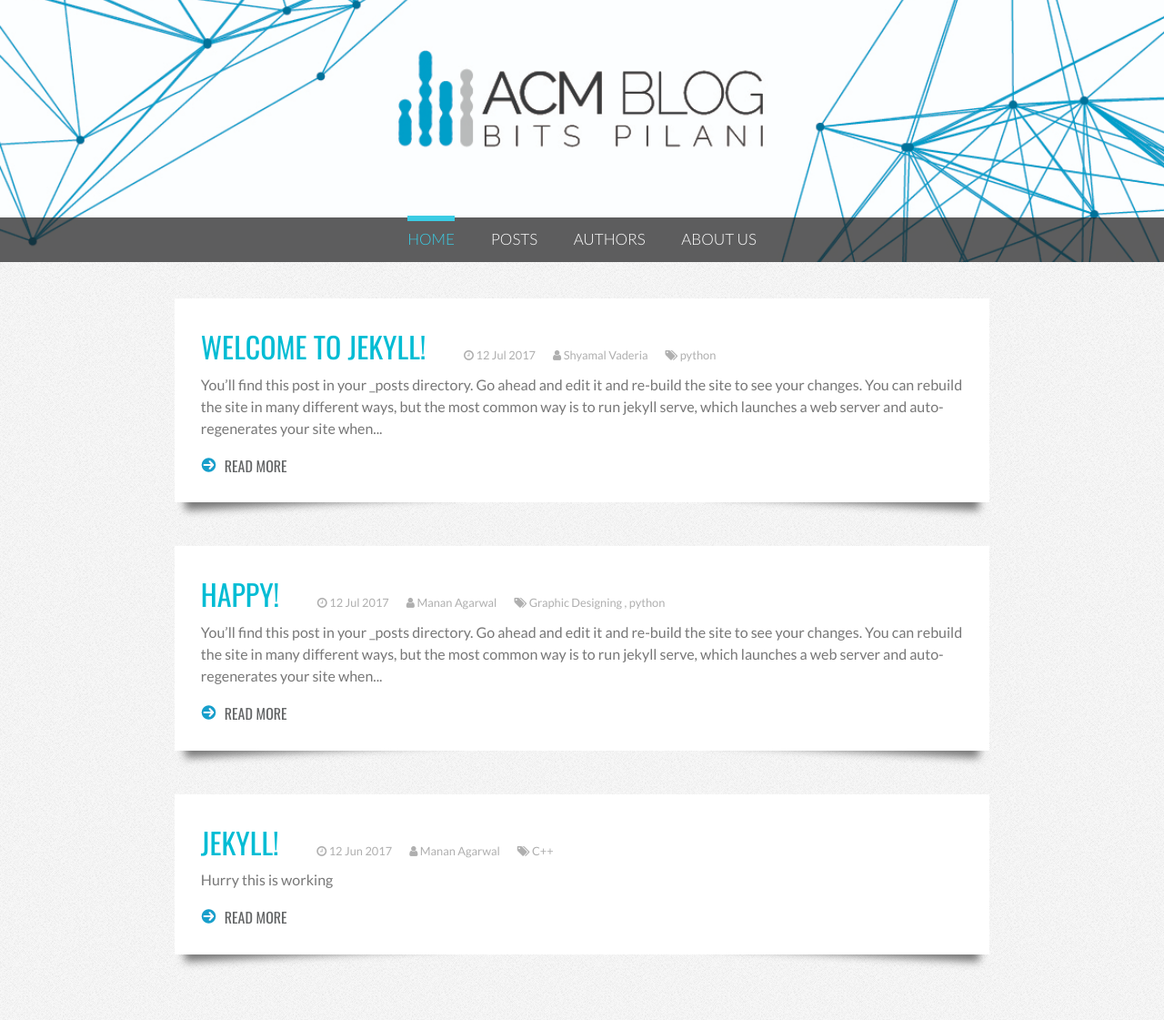
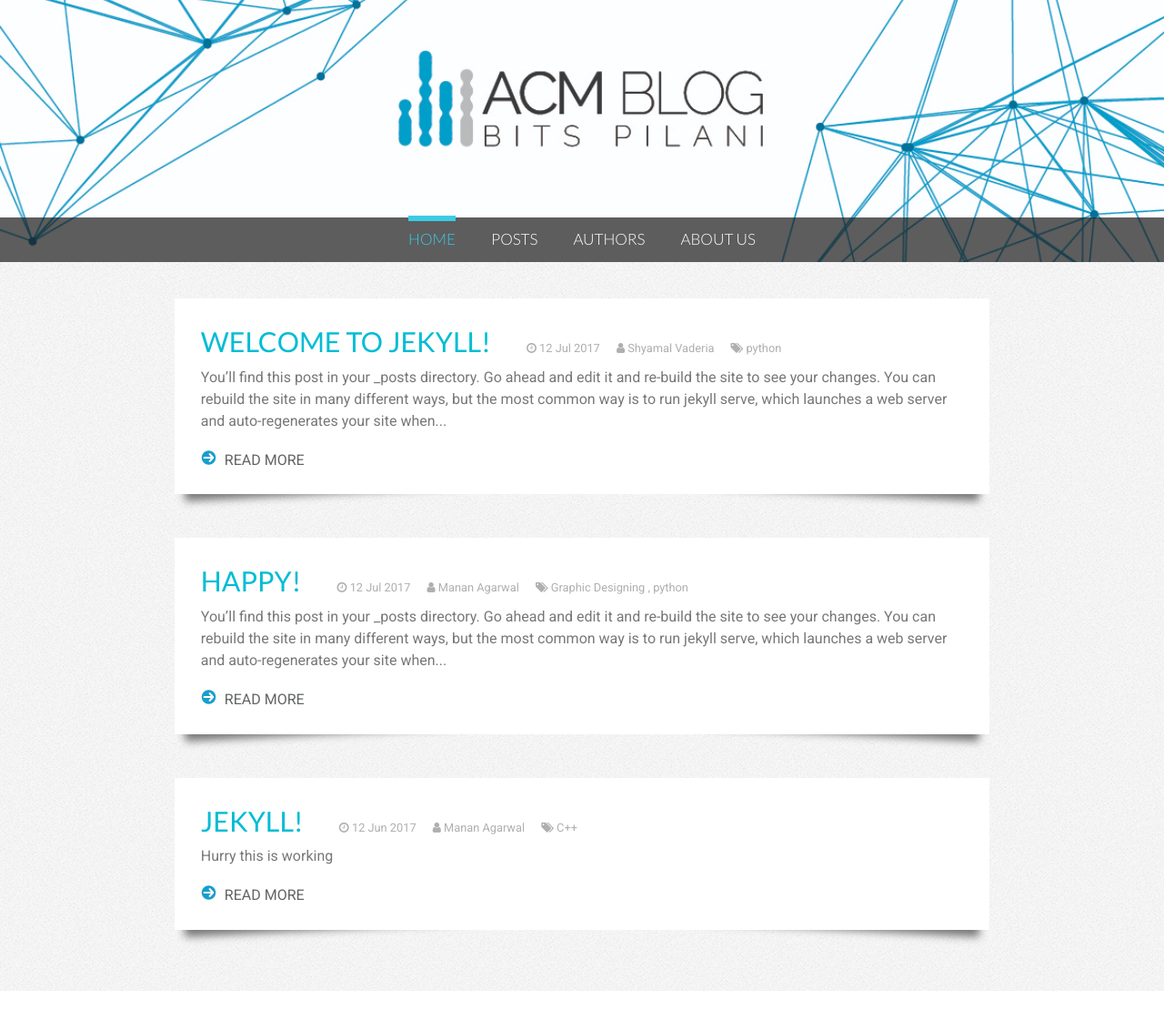
Before and after one commit to MananAgarwal/ACM-Blog, a Jekyll site: the page built from index.html, in a window 1280 px wide. Shown: the whole page at 91% size. Built offline with Jekyll 4.4.1, drawn with Linux system fonts in a browser that asks for light colours; nearby versions of some CDN libraries; after the commit the page ends 1089 px from its top, so only the background shows below that.

Commit message:
font changed to lato and roboto

```diff
--- a/_includes/head.html
+++ b/_includes/head.html
@@ -11,8 +11,8 @@
   <link rel="stylesheet" href="https://cdnjs.cloudflare.com/ajax/libs/font-awesome/4.7.0/css/font-awesome.min.css">
 
   <!-- webfonts -->
-  <link href='http://fonts.googleapis.com/css?family=Oswald:100,400,300,700' rel='stylesheet' type='text/css'>
-  <link href='http://fonts.googleapis.com/css?family=Lato:100,300,400,700,900,300italic' rel='stylesheet' type='text/css'>
+  <link href="https://fonts.googleapis.com/css?family=Roboto:300,400,500" rel="stylesheet"  type='text/css'>
+  <link href='http://fonts.googleapis.com/css?family=Lato:100,300,400,700,300italic' rel='stylesheet' type='text/css'>
   <title> {{ page.title }} </title>
 
   <!-- fevicon -->
--- a/public/gen.css
+++ b/public/gen.css
@@ -3,7 +3,7 @@ html,body,section{
   padding: 0;
   border: 0;
   background-color: #ffffff;
-  font-family: 'Oswald', sans-serif;
+  font-family: 'Lato', sans-serif;
   font-size: 100%;
 }
 
@@ -95,13 +95,13 @@ i{
 }
 
 #post-title{
-  font-size:2em;
+  font-size:1.9em;
   color:#00bcd4;
   margin-right:0.7em;
   display:inline-block;
   text-decoration:none;
   text-transform: uppercase;;
-  font-family: 'Oswald', sans-serif;
+  font-family: 'Lato', sans-serif;
   font-weight:400;
 }
 #post-title:hover{
@@ -109,7 +109,7 @@ i{
 }
 #post-details{
   color:#afafaf;
-  font-family: 'Lato', sans-serif;
+  font-family: 'Roboto', sans-serif;
   font-size:0.8em;
   margin-bottom:1em;
   cursor: default;
@@ -118,7 +118,7 @@ i{
   color:#777;
 }
 .post-intro p{
-  font-family: 'Lato', sans-serif;
+  font-family: 'Roboto', sans-serif;
   color:#777;
   font-size:1em;
   line-height:1.5em;
@@ -137,6 +137,7 @@ i{
   font-size: 1em;
   display: inline-block;
   text-decoration: none;
+  font-family: 'Roboto', sans-serif;
 }
 .post-intro a:hover{
   color:#00bcd4;
@@ -199,7 +200,7 @@ i{
   color:#3bcce4;
   margin-right:0.7em;
   margin-bottom: 0.5em;
-  font-family: 'Oswald', sans-serif;
+  font-family: 'Lato', sans-serif;
   font-weight:400;
 }
 
@@ -212,8 +213,8 @@ i{
 }
 
 .about-us p{
-  font-family: 'Lato', sans-serif;
-  color:#444;
+  font-family: 'Roboto', sans-serif;
+  color:#333;
   text-align: justify;
   text-align-last: left;
   font-size:1.5em;
@@ -247,6 +248,7 @@ i{
 
 .single-author h4{
   color: #afafaf;
+  font-family: 'Roboto',sans-serif;
   font-weight: 400;
 }
 
@@ -335,11 +337,13 @@ i{
 
 
 #posts-broad-headings{
-    font-size:1.5em;
+  /*categories heading i.e. the date and the tags*/
+    font-size:1.8em;
     color:#3bcce4;
     margin: 1.5em 0 0 1.8em;
-    font-family: 'Oswald', sans-serif;
+    font-family: 'Lato', sans-serif;
     font-weight:400;
+    text-transform: capitalize;
 }
 
 .posts-wrapper{
@@ -370,7 +374,7 @@ i{
 
 #post-post-details{
   color:#999;
-  font-family: 'Lato', sans-serif;
+  font-family: 'Roboto', sans-serif;
   font-size:0.9em;
   font-weight: 400;
   margin: 0;
@@ -387,8 +391,8 @@ i{
   margin-right:0.7em;
   display:inline-block;
   text-decoration:none;
-  text-transform: uppercase;;
-  font-family: 'Oswald', sans-serif;
+  text-transform: uppercase;
+  font-family: 'Lato', sans-serif;
   font-weight:400;
 }
 #post-post-title:hover{
@@ -396,8 +400,8 @@ i{
 }
 
 .post p{
-  font-family: 'Lato', sans-serif;
-  color:#555;
+  font-family: 'Roboto', sans-serif;
+  color:#666;
   font-size:1em;
   line-height:1.5em;
   margin-top: 0.3em;
@@ -406,7 +410,7 @@ i{
 
 
 .post-page{
-  font-family: 'Lato', sans-serif;
+  font-family: 'Roboto', sans-serif;
   color:#444;
   text-align: justify;
   text-align-last: left;
@@ -622,4 +626,8 @@ tbody tr:nth-child(odd) th {
 .css .o,
 .css .o + .nt,
 .css .nt + .nt { color: #999; }
+
+strong, b{
+  font-weight: 500 !important;
+}
 /*----------------------------*/
```
Also changed, not shown: 15 other files.
